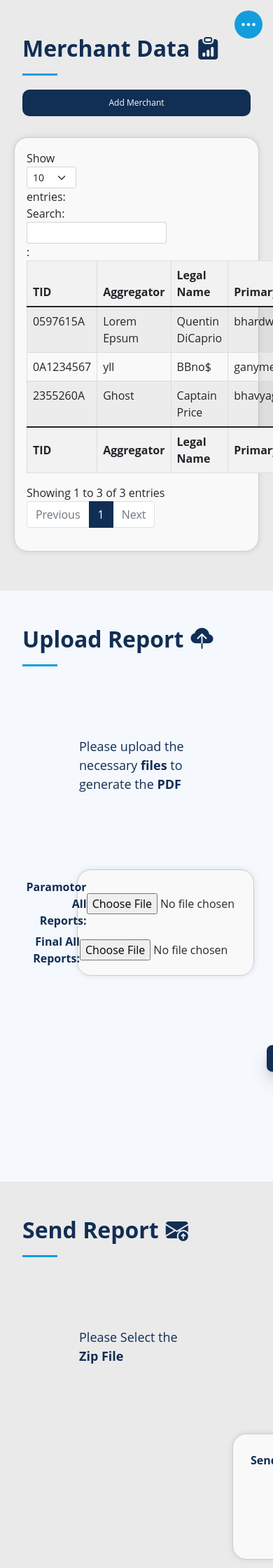
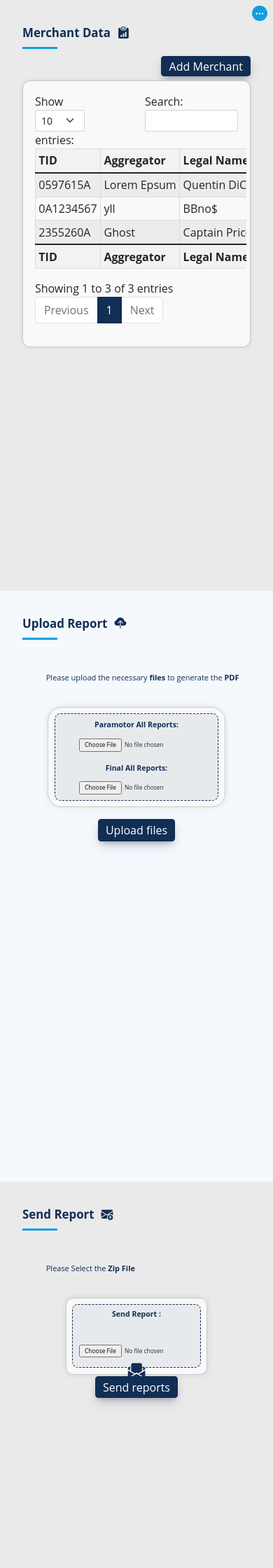
Before and after one commit to Mayank2930/Work, a Django app: page / in a window 390 px wide. Shown: the top 2240 px of the page at 70% size. Run offline with Django 4.2, Linux system fonts and the light colour scheme; a user stored in the database is signed in; data comes from the database, SQL or seed files in the repository; both versions use the stored data as it was after the commit; some libraries are stand-ins or nearby versions.

Commit message:
responsiveness

```diff
--- a/reports-main/static/css/style.css
+++ b/reports-main/static/css/style.css
@@ -39,7 +39,7 @@ h1,h3, h4, h5, h6 {
 }
 
 p {
-  padding: 81px;
+  padding: 4vmax;
 }
 
 /*--------------------------------------------------------------
@@ -188,22 +189,22 @@ p {
 /* Mobile Navigation */
 .mobile-nav-toggle {
   position: fixed;
-  right: 15px;
-  top: 15px;
+  right: 0.97vmax;
+  top: 0.97vmax;
   z-index: 9998;
   border: 0;
-  font-size: 24px;
+  font-size: 1.56vmax;
   transition: all 0.4s;
   outline: none !important;
   background-color: #149ddd;
   color: #fff;
-  width: 40px;
-  height: 40px;
+  width: 2.6vmax;
+  height: 2.6vmax;
   display: inline-flex;
   align-items: center;
   justify-content: center;
   line-height: 0;
-  border-radius: 50px;
+  border-radius: 3.2vmax;
   cursor: pointer;
 }
 
@@ -290,20 +291,22 @@ section {
   background: #f5f8fd;
 }
 
-.section-title {
-  padding-bottom: 30px;
+#uploadreport .section-title {
+  display: block;
 }
 
 .section-title p {
-  font-size: large;
+  font-size: 1.3vmax;
   color: #112E54;
+  height: 5vmax;
+  width: 100vmax;
 }
 .section-title h2 {
-  font-size: 32px;
+  font-size: 2vmax;
   font-weight: bold;
-  margin-bottom: 20px;
-  padding-top: 30px;
-  padding-bottom: 20px;
+  margin-bottom: 1.5vmax;
+  padding-top: 2vmax;
+  padding-bottom: 1.5vmax;
   position: relative;
   color: #112E54;
 }
@@ -320,6 +323,10 @@ section {
 .section-title .upload-description {
   margin-bottom: 0;
   padding-left: 100px;
+}
+
+.section-title .merchant-button{
+  padding-bottom: 1vmax;
 }
 
 /*--------------------------------------------------------------
@@ -807,44 +814,48 @@ section {
 }
 .contact .merchant-form {
   width: 100%;
-  height: 100%;
-  padding: 30px;
+  height: 98%;
+  padding: 1.95vmax;
   background: #fff;
-  border-radius: 20px;
-  box-shadow: 0 0 24px 0 rgba(0, 0, 0, 0.12);
+  border-radius: 1.3vmax;
+  box-shadow: 0 0 1.53vmax 0 rgba(0, 0, 0, 0.12);
   position: relative;
-  top: -30px;
-  height: 580px;
 }
 
-.contact .merchant-update-form{
+.merchant-update-form {
   width: 100%;
-  height: 100%;
-  padding: 30px;
+  height: 96%;
+  padding: 1.95vmax;
   background: #fff;
-  border-radius: 20px;
-  box-shadow: 0 0 24px 0 rgba(0, 0, 0, 0.12);
+  border-radius: 1.3vmax;
+  box-shadow: 0 0 1.53vmax 0 rgba(0, 0, 0, 0.12);
   position: relative;
-  top: -60px;
-  height: 580px;
+}
+
+
+.bulk-container {
+  margin-top: 6.5vmax;
+  display: inline-flex;
+  align-items: center;
+  justify-content: space-between;
+  flex-direction: column;
+  height: 17.5vmax;
 }
 
 .contact .merchant_bulk_upload_div{
-  border: 1px solid #ccc;
-  padding: 15px;
-  border-radius: 20px;
-  box-shadow: 0 0 10px rgba(0, 0, 0, 0.1);
+  border: 0.065vmax solid #ccc;
+  padding: 0.97vmax;
+  border-radius: 1.3vmax;
+  box-shadow: 0 0 0.65vmax rgba(0, 0, 0, 0.1);
   background-color: #f9f9f9;
-  height: 180px;
-  width: 370px;
+  height: 11.71vmax;
+  width: 24vmax;
   align-items: center;
   justify-content: center;
-  margin-left: 350px;
   position: relative;
-  top: 100px;
 }
 
-.section-form .button{
+/* .section-form .button{
   background-color: #112E54 ;
   border: none;
   color: white;
@@ -1043,12 +1060,19 @@ section {
 /*--------------------------------------------------------------
 # containers for tables
 --------------------------------------------------------------*/
+/* .container {
+  display: flex;
+  align-items: center;
+  justify-content: center;
+  flex-direction: column;
+} */
 
 .table-container {
-  border: 1px solid #ccc;
+  border: 0.07vmax solid #ccc;
   padding: 2vmax;
-  border-radius: 20px;
-  box-shadow: 0 0 10px rgba(0, 0, 0, 0.1);
+  border-radius: 1.3vmax;
+  width: 100%;
+  box-shadow: 0 0 0.658vmax rgba(0, 0, 0, 0.1);
   background-color: #f9f9f9;
   display: flex;
   align-items: center;
@@ -1056,22 +1080,78 @@ section {
 }
 
 .dataTables_wrapper {
+  display: flex;
+  flex-direction: column;
+}
+
+.table-row {
+  display: flex;
   width: 100%;
 }
 
+.table-container .dataTables_filter{
+  display: flex;
+  align-items: center;
+  float: right;
+}
+
+.dataTables_filter label {
+  width: 100%;
+}
+
+.dataTables_filter label::after {
+  content: none;
+}
+
+.dataTables_length {
+  display: flex;
+  align-items: center;
+  float: left;
+}
+
+.dataTables_length label {
+  width: 100%;
+}
+
+.dataTables_wrapper {
+  width: 100%;
+}
+
+.col-md-6 {
+  flex: 1 1 auto;
+  max-width: 50%;
+  box-sizing: border-box;
+}
+
+.col-sm-12 {
+  overflow: auto;
+}
+
 .table-container table {
+  /* display: flex;
+  flex-direction: column; */
   width: 100%;
   border-collapse: collapse;
 }
 
 .table-container th, .table-container td {
-  border: 1px solid #ddd;
-  padding: 8px;
+  border: 0.07vmax solid #ddd;
+  padding: 0.527vmax;
 }
 
 .table-container th {
   background-color: #f2f2f2;
   text-align: left;
+}
+
+/* .row{
+  margin: 0;
+} */
+
+.main-upload-container {
+  display: flex;
+  align-items: center;
+  flex-direction: column;
 }
 
 .upload-container{
@@ -1087,11 +1167,9 @@ section {
   justify-content: space-evenly;
   position: relative;
   min-width: 0;
-  left: 20vw;
-  top: -5vw;
 }
 
-.upload-inner-container {
+.upload-inner-container, .inner-send-container, .bulk-inner-container {
   display: flex;
   font-size: 1em;
   align-items: center;
@@ -1100,24 +1178,40 @@ section {
   height: 100%;
   width: 100%;
   min-width: None;
+  border-style: dashed;
+  border-radius: 1vmax;
+  border-width: 0.13vmax;
+  border-color: #112E54;
+  background-color:#e7eaed;
+}
+
+.upload-inner-container input, .inner-send-container input {
+  font-size: 1vmax;
+  padding: 0.658vmax;
+  float: left;
 }
 
 .input_1-container, .input_2-container{
   display: flex;
   align-items: center;
-  justify-items: center;
+  justify-items: space-around;
+  flex-direction: column;
 }
 
 .button_upload {
   align-items: center;
   justify-content: center;
   display: flex;
+  position: relative;
+  top: 2vmax;
+  flex-direction: column;
 }
 
-.upload-container label{
+.upload-container label, .send-container label, .form-group-label{
   color: #112E54;
   font-weight: bold;
-  display: block;
+  font-size: 1.25vmax;
+  padding: 0.658vmax;
   float: left;
 }
 
@@ -1133,21 +1227,18 @@ label:after { content: ": " }
 # CSS for the changes done
 --------------------------------------------------------------*/
 
-.file-selector {
+.file-selector, .send-reports-button, .bulk-button, .delete-button {
   color: white;
   background-color: #112E54;
   border: none;
   outline: none;
-  padding: 7px 20px;
-  margin-left: 250px;
-  margin-right: -250px;
-  border-radius: 8px;
-  margin-top: 80px;
+  padding: 0.461vmax 1.317vmax;
+  border-radius: 0.527vmax;
   cursor: pointer;
-  box-shadow: rgba(50, 50, 93, 0.25) 0px 13px 27px -5px, rgba(0, 0, 0, 0.3) 0px 8px 16px -8px;
+  box-shadow: rgba(50, 50, 93, 0.25) 0px 0.84vmax 1.75vmax -0.32vmax, rgba(0, 0, 0, 0.3) 0px 0.52vmax 1vmax -0.52vmax;
 }
 
-.send-reports-button {
+/* .send-reports-button {
   color: white;
   background-color: #112E54;
   border: none;
@@ -1168,37 +1259,28 @@ label:after { content: ": " }
   padding-left: 30px;
 }
 
+.section-form {
+  display: flex;
+  align-items: center;
+  justify-content: space-between;
+  flex-direction: column;
+  height: 17vmax;
+}
+
 .section-form .send-container {
   border: 1px solid #ccc;
-  padding: 15px;
-  border-radius: 20px;
+  padding: 0.97vmax;
+  border-radius: 1.3vmax;
   box-shadow: 0 0 10px rgba(0, 0, 0, 0.1);
   background-color: #f9f9f9;
-  margin-left: 300px;
-  margin-right: 380px;
-  margin-bottom: 60px;
-  height: 180px;
-  width: 370px;
+  height: 13vmax;
+  width: 24vmax;
   position: relative;
-  top: -30px;
 }
 
-.send-photo{
-  position: relative;
-  top: 15px;
-}
-
-.send-container .input_3, .input_4 {
+.input_4 {
   padding: 10px;
   padding-left: 50px;
-}
-
-.send-container label, .form-group-label{
-  color: #112E54;
-  font-weight: bold;
-  display: block;
-  float: left;
-  margin: 10px;
 }
 
 .bi-envelope-paper-fill,  .bi-backpack4-fill{
@@ -1242,3 +1304,19 @@ label:after { content: ": " }
       width: 100%;
   }
 }
+
+@media (max-width: 768px) {
+  #example {
+      overflow-x: auto;
+  }
+  #example th, #example td {
+      white-space: nowrap;
+  }
+}
+
+@media (min-width: 600px) {
+  .container{
+    width: 96%;
+    height: 77%;
+  }
+}
--- a/reports-main/templates/base.html
+++ b/reports-main/templates/base.html
@@ -3,7 +3,7 @@
 <!DOCTYPE html>
 <html lang="en">
 <head>
-    <meta name="viewport" content="width=device-width, initial-scale=1.0">
+    {% comment %} <meta name="viewport" content="width=device-width, initial-scale=1.0">  {% endcomment %}
     <title>Paramotor Reports-{% block title %}  {% endblock %}</title>
     {#    Link to Bootstarp#}
     <link href="https://cdn.jsdelivr.net/npm/bootstrap@5.1.3/dist/css/bootstrap.min.css" rel="stylesheet" integrity="sha384-1BmE4kWBq78iYhFldvKuhfTAU6auU8tT94WrHftjDbrCEXSU1oBoqyl2QvZ6jIW3" crossorigin="anonymous">
--- a/reports-main/templates/merchant/merchant.html
+++ b/reports-main/templates/merchant/merchant.html
@@ -1,14 +1,13 @@
 <!-- ======= About Section ======= -->
 <section id="merchant" class="about">
     <div class="container">
-
         <div class="section-title">
             <h2>Merchant Data<i class="bi bi-clipboard-data-fill img_3"></i></h2>
-            <div class="section-form text-end ">
-                <a class="button file-Selector" href="/merchant-form/">Add Merchant</a>
+            <div class="text-end merchant-button">
+                <a class="button file-selector" href="/merchant-form/">Add Merchant</a>
             </div>
         </div>
-        <div class="row">
+        <div class="table-row">
             <div class="table-container">
                 <table id="example" class="table table-striped" style="width:100%">
                     <thead>
--- a/reports-main/templates/merchant/merchant_detail.html
+++ b/reports-main/templates/merchant/merchant_detail.html
@@ -30,12 +30,11 @@
         <!-- ======= Contact Section ======= -->
         <section id="merchant_form" class="contact justify-content-center" >
             <div class="container" >
-
                 <div class="section-title">
                     <h2>Merchant Detail</h2>
                     {% include 'utils/message.html' %}
-                    <div class="section-form text-end ">
-                        <a class="button" Onclick="return ConfirmDelete();" style="background-color: #112E54;"
+                    <div class="text-end">
+                        <a class="delete-button" Onclick="return ConfirmDelete();"
                            href="delete">Delete Merchant</a>
                     </div>
                 </div>
--- a/reports-main/templates/merchant/send_report.html
+++ b/reports-main/templates/merchant/send_report.html
@@ -7,16 +7,15 @@
             <h2>Send Report<i class="bi bi-envelope-arrow-up-fill img_2"></i></h2>
             <p>Please Select the <strong>Zip File</strong></p>
         </div>
-
-        <div class="row no-gutters">
-
+        <div class="row">
             <form action="send-reports/check-merchant/" enctype="multipart/form-data" method="post" role="form" class="merchant-form justify-content-center">
                 {% csrf_token %}
                 <div class="row">
                     <div class="form-group">
                         <div class="section-form text-center ">
                             <div class="send-container">
-                                <label for="id_send_report">Send Report </label>
+                                <div class="inner-send-container">
+                                    <label for="id_send_report">Send Report </label>
                                 <br>
                                 <input class="input_3" type="file" name="send_report" id="id_send_report" required>
                                 <div class="send-photo"><i class="bi bi-envelope-paper-fill h2"></i></div>
@@ -24,6 +23,7 @@
     {#                            <br>#}
     {#                            <input type="date" id="id_paid_date" name="paid_date" style="border-top-right-radius: 10px;padding: 10px;margin: 10px;border-width: 0.5px">#}
     {#                            <hr>#} -->
+                                </div>
                             </div>
                             <div class="send-button">
                                 <button class="send-reports-button" type="submit">Send reports</button>
--- a/reports-main/templates/merchant/upload_report.html
+++ b/reports-main/templates/merchant/upload_report.html
@@ -2,22 +2,23 @@
 <section id="uploadreport" class="skills section-bg">
     <div class="container">
         <div class="section-title">
+            <div class="upload-h2">
                 <h2>Upload Report<i class="bi bi-cloud-upload-fill img_1"></i></h2>
+            </div>
+            <div class="upload-p">
                 <p>Please upload the necessary <strong>files</strong> to generate the <strong>PDF</strong> </p>
             </div>
+        </div>
 
-        <div class="row skills-content">
-
-            <div class="col-lg-5" data-aos="fade-up">
+        <div class="row g-0 skills-content">
             <form action="upload/" enctype="multipart/form-data" method="post" role="form" class="merchant-form justify-content-center">
                 {% csrf_token %}
-                    <div class="row">
-                        <div class="form-group">
+                <div class="row upload-input">
+                    <div class="form-group main-upload-container">
                         <div class="section-form text-end upload-container">
                             <!-- <div class=""> -->
                                 <div class="upload-inner-container">
                                     <div class="input_1-container">
-                                            <div class="upload-label"></div>
                                             <label for="id_paramotor_all_reports">Paramotor All Reports</label>
                                             <input type="file" class="input_1" name="paramotor_all_reports" id="id_paramotor_all_reports" required>
                                     </div>
@@ -30,16 +31,12 @@
                                 </div>
                             <!-- </div> -->
                         </div>
+                    </div>
                     <div class="button_upload">
                         <button class="file-selector">Upload files</button>
                     </div>
                 </div>
+            </form>
         </div>
-                </form>
-
-            </div>
-
-        </div>
-
     </div>
 </section><!-- End Skills Section -->
--- a/reports-main/templates/registration/login.html
+++ b/reports-main/templates/registration/login.html
@@ -4,7 +4,7 @@
 
 {% block content %}
     <section class="vh-100 gradient-custom">
-        <div class="container h-100">
+        <div class="container-1 h-100">
             <div class="row d-flex justify-content-sm-center align-items-center h-100">
                 <div class="col-12 col-md-8 col-lg-6 col-xl-5">
                     <div class="card bg-dark text-white">
```
Also changed, not shown: other parts of reports-main/static/css/style.css (+51 -64 lines), reports-main/templates/merchant/merchant_form.html (+3 -6 lines), reports-main/db.sqlite3. Lines whose indentation alone changed are shown as unchanged.
